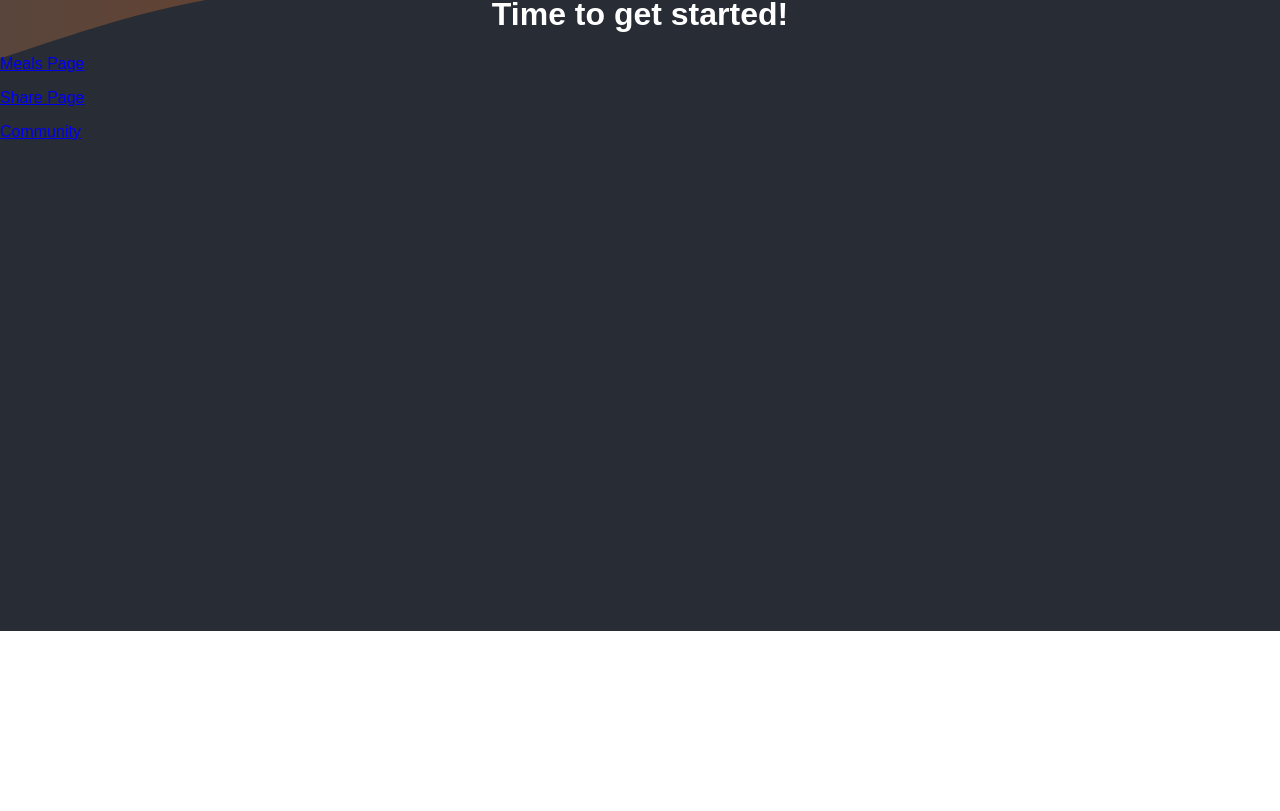
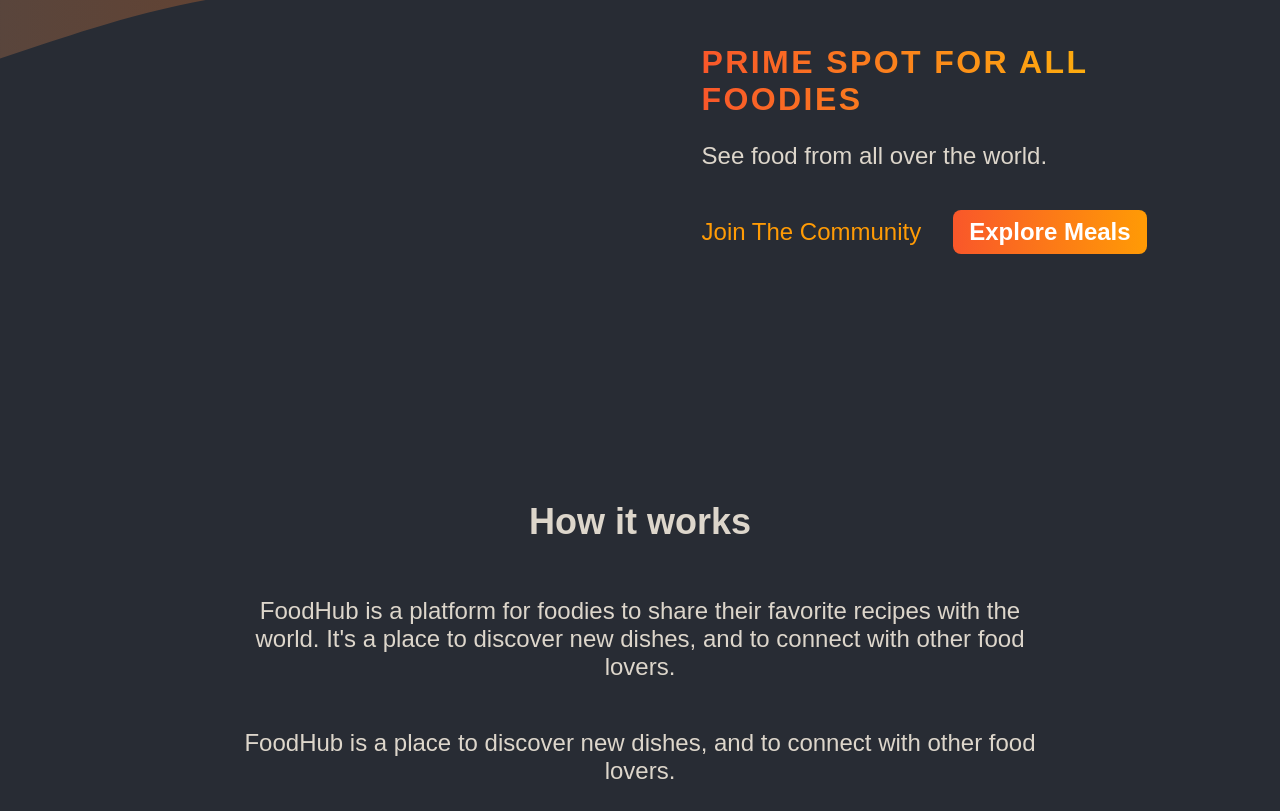
Before and after one commit to KrishKoria/FoodHub, a Next.js app: page / in a window 1280 px wide. Shown: the part 169-980 px from the top of the page. Before the commit the page ends 800 px from the top, so only its background shows below. Built offline with nearby package versions, Linux system fonts and the light colour scheme.

Commit message:
Changed Home Page Look

```diff
--- a/app/layout.js
+++ b/app/layout.js
@@ -1,6 +1,5 @@
-import MainHeader from "@/components/mainHeader";
+import MainHeader from "@/components/mainHeader/mainHeader";
 import "./globals.css";
-import { MainHeaderBackground } from "@/components/mainHeaderBackground";
 
 export const metadata = {
   title: "Food Hub",
@@ -11,7 +10,6 @@
   return (
     <html lang="en">
       <body>
-        <MainHeaderBackground />
         <MainHeader />
         {children}
       </body>
--- a/app/page.js
+++ b/app/page.js
@@ -1,14 +1,48 @@
 import Link from "next/link";
-
+import styles from "./page.module.css";
 export default function Home() {
   return (
-    <main>
-      <h1 style={{ color: 'white', textAlign: 'center' }}>
-        Time to get started!
-      </h1>
-      <p><Link href={"/meals"}>Meals Page</Link></p>
-      <p><Link href={"/meals/share"}>Share Page</Link></p>
-      <p><Link href={"/community"}>Community</Link></p>
-    </main>
+    <>
+      <header className={styles.header}>
+        <div className={styles.slideshow}></div>
+        <div>
+          <div className={styles.hero}>
+            <h1>Prime Spot for all Foodies</h1>
+            <p>See food from all over the world.</p>
+          </div>
+          <div className={styles.cta}>
+            <Link href="/community">Join The Community</Link>
+            <Link href="/meals">Explore Meals</Link>
+          </div>
+        </div>
+      </header>
+      <main>
+        <section className={styles.section}>
+          <h2>How it works</h2>
+          <p>
+            FoodHub is a platform for foodies to share their favorite recipes
+            with the world. It&apos;s a place to discover new dishes, and to
+            connect with other food lovers.
+          </p>
+          <p>
+            FoodHub is a place to discover new dishes, and to connect with other
+            food lovers.
+          </p>
+        </section>
+
+        <section className={styles.section}>
+          <h2>Why FoodHub?</h2>
+          <p>
+            FoodHub is a platform for foodies to share their favorite recipes
+            with the world. It&apos;s a place to discover new dishes, and to
+            connect with other food lovers.
+          </p>
+          <p>
+            FoodHub is a place to discover new dishes, and to connect with other
+            food lovers.
+          </p>
+        </section>
+      </main>
+    </>
   );
 }
--- /dev/null
+++ b/app/page.module.css
@@ -0,0 +1,75 @@
+.header {
+    display: flex;
+    gap: 3rem;
+    margin: 3rem auto;
+    width: 90%;
+    max-width: 75rem;
+  }
+
+  .slideshow {
+    width: 40rem;
+    height: 25rem;
+  }
+
+  .hero {
+    color: #ddd6cb;
+    font-size: 1.5rem;
+  }
+
+  .hero h1 {
+    font-size: 2rem;
+    font-weight: bold;
+    font-family: 'Montserrat', sans-serif;
+    letter-spacing: 0.15rem;
+    text-transform: uppercase;
+    background: linear-gradient(90deg, #f9572a, #ffc905);
+    background-clip: text;
+    -webkit-background-clip: text;
+    -webkit-text-fill-color: transparent;
+  }
+
+  .cta {
+    font-size: 1.5rem;
+    display: flex;
+    gap: 1rem;
+  }
+
+  .cta a {
+    display: inline-block;
+    margin-top: 1rem;
+    padding: 0.5rem 1rem;
+    border-radius: 0.5rem;
+    background: linear-gradient(90deg, #f9572a, #ff9b05);
+    color: #ffffff;
+    font-weight: bold;
+    text-decoration: none;
+  }
+
+  .cta a:hover,
+  .cta a:active {
+    background: linear-gradient(90deg, #fd4715, #f9b241);
+  }
+
+  .cta a:first-child {
+    background: transparent;
+    font-weight: normal;
+    color: #ff9b05;
+    padding-left: 0;
+  }
+
+  .cta a:first-child:hover,
+  .cta a:first-child:active {
+    background: transparent;
+    color: #f9b241;
+  }
+
+  .section {
+    display: flex;
+    flex-direction: column;
+    color: #ddd6cb;
+    font-size: 1.5rem;
+    max-width: 50rem;
+    width: 90%;
+    margin: 2rem auto;
+    text-align: center;
+  }
--- a/components/mainHeader.js
+++ /dev/null
@@ -1,24 +0,0 @@
-import Link from "next/link";
-import logoImg from "@/assets/logo.png";
-import styles from "@/components/mainHeader.module.css";
-import Image from "next/image";
-export default function MainHeader() {
-  return (
-    <header className={styles.header}>
-      <Link href="/" className={styles.logo}>
-        <Image src={logoImg} alt="Website Icon" priority />
-        FoodHub
-      </Link>
-      <nav className={styles.nav}>
-        <ul>
-          <li>
-            <Link href="/meals">Browse Meals</Link>
-          </li>
-          <li>
-            <Link href="/community">Join the Community</Link>
-          </li>
-        </ul>
-      </nav>
-    </header>
-  );
-}
--- /dev/null
+++ b/components/mainHeader/mainHeader.js
@@ -0,0 +1,28 @@
+import Link from "next/link";
+import logoImg from "@/assets/logo.png";
+import styles from "@/components/mainHeader/mainHeader.module.css";
+import Image from "next/image";
+import { MainHeaderBackground } from "@/components/mainHeader/mainHeaderBackground";
+export default function MainHeader() {
+  return (
+    <>
+      <MainHeaderBackground />
+      <header className={styles.header}>
+        <Link href="/" className={styles.logo}>
+          <Image src={logoImg} alt="Website Icon" priority />
+          FoodHub
+        </Link>
+        <nav className={styles.nav}>
+          <ul>
+            <li>
+              <Link href="/meals">Browse Meals</Link>
+            </li>
+            <li>
+              <Link href="/community">Join the Community</Link>
+            </li>
+          </ul>
+        </nav>
+      </header>
+    </>
+  );
+}
--- a/components/mainHeaderBackground.js
+++ b/components/mainHeader/mainHeaderBackground.js
@@ -1,4 +1,4 @@
-import styles from "@/components/mainHeaderBackground.module.css";
+import styles from "@/components/mainHeader/mainHeaderBackground.module.css";
 export function MainHeaderBackground() {
   return (
     <div className={styles["header-background"]}>
```
Also changed, not shown: components/mainHeader/mainHeader.module.css (renamed from components/mainHeader.module.css), components/mainHeader/mainHeaderBackground.module.css (renamed from components/mainHeaderBackground.module.css).
